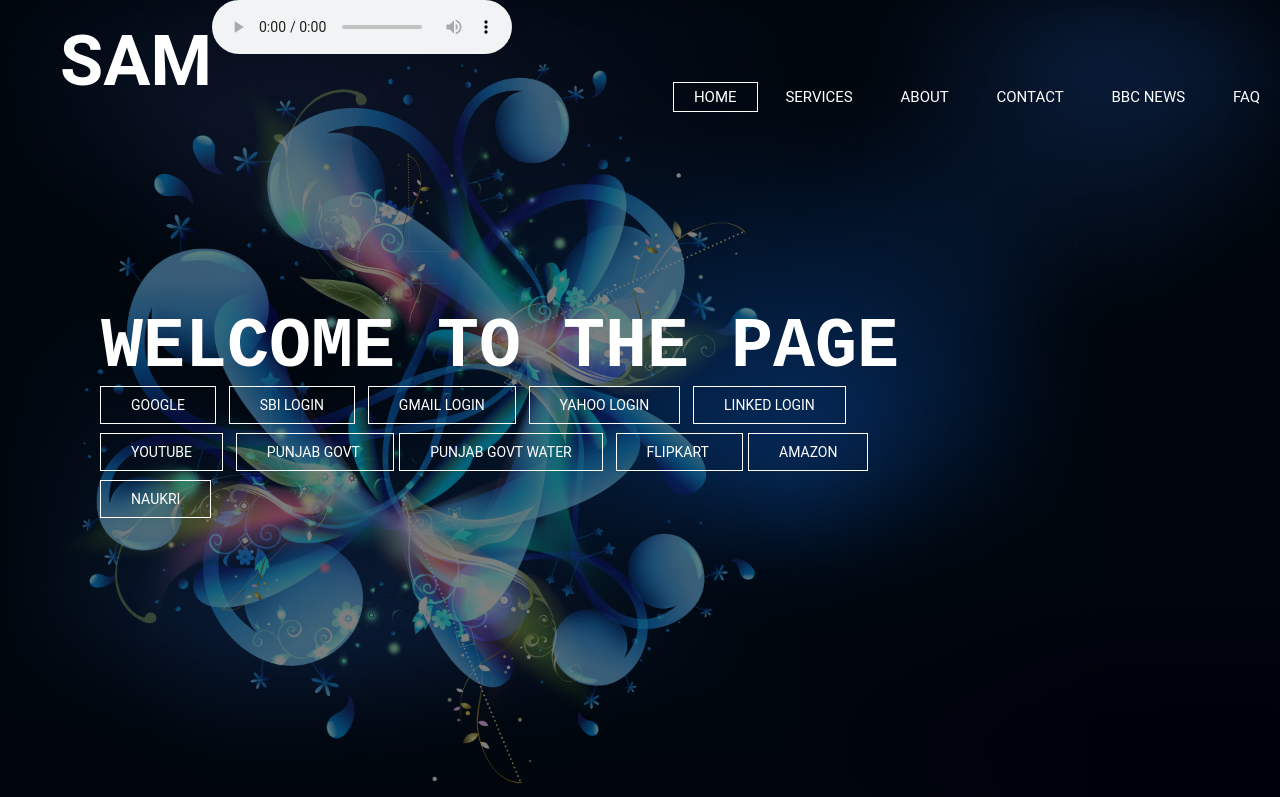
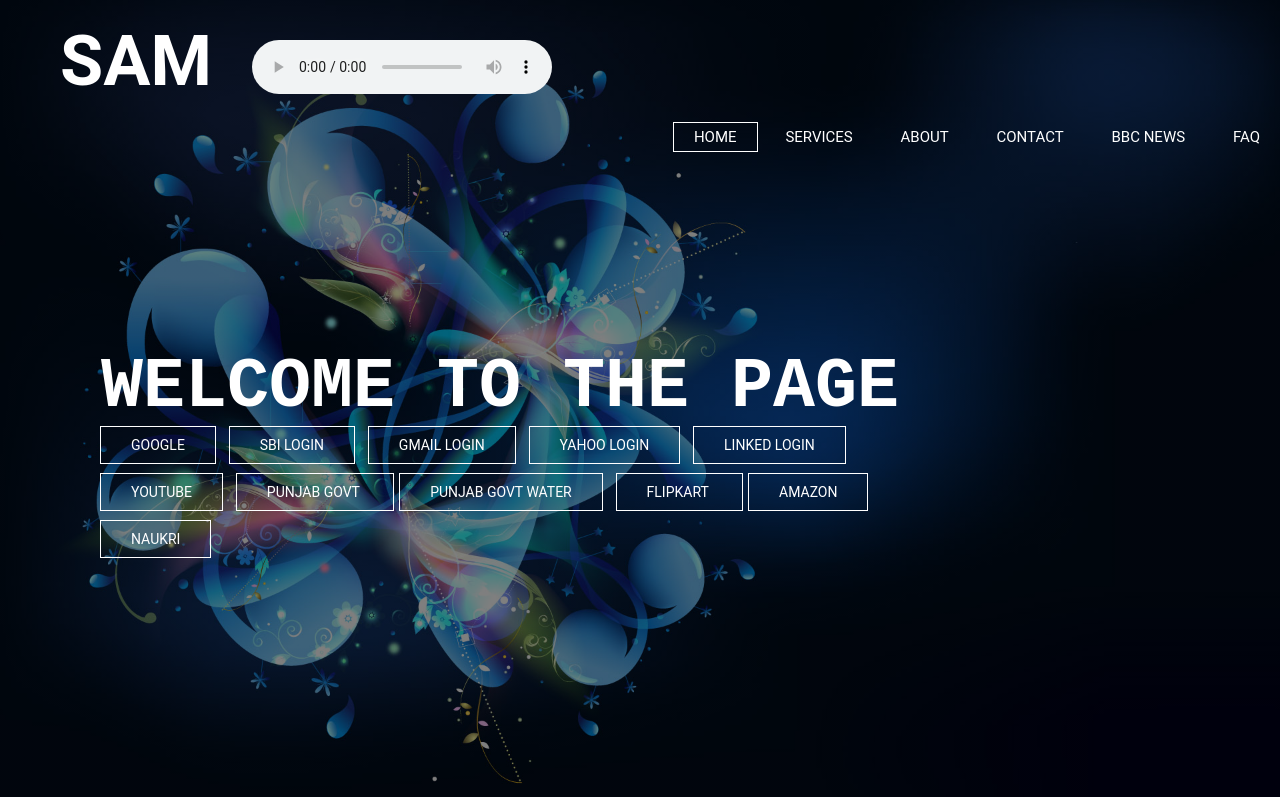
Before and after one commit to technicalsumit/technicalsumit.github.io, a plain HTML site: page index.html in a window 1280 px wide. Shown: the top 797 px of the page. Drawn offline with Linux system fonts and the light colour scheme.

Commit message:
my second commit style2.css

```diff
--- a/style2.css
+++ b/style2.css
@@ -69,6 +69,11 @@
 {
     max-width: 1500px;
     margin: auto;
+}
+
+.au {
+    padding-top: 40px;
+    padding-left: 40px;
 }
 
 .hero
```
